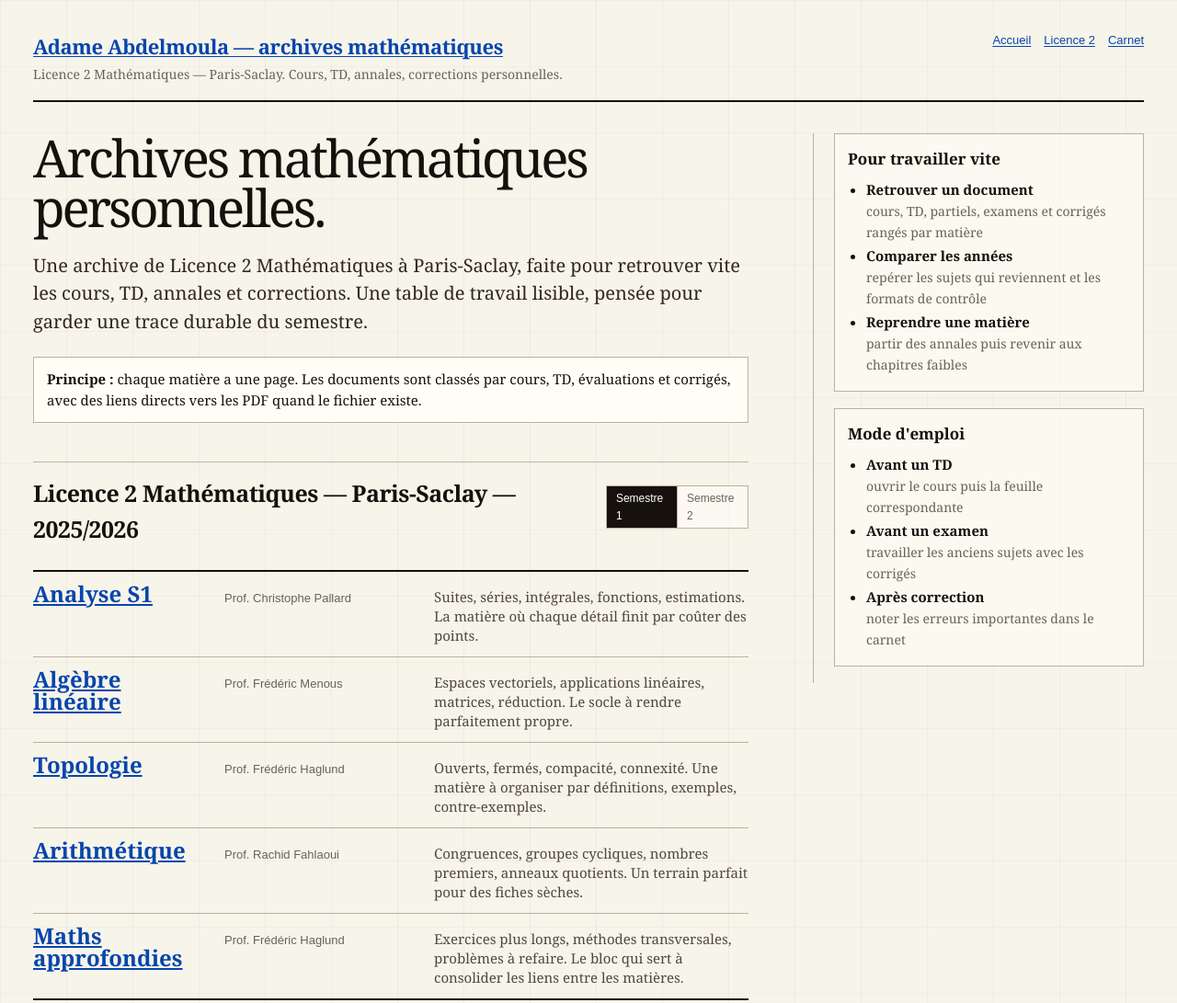
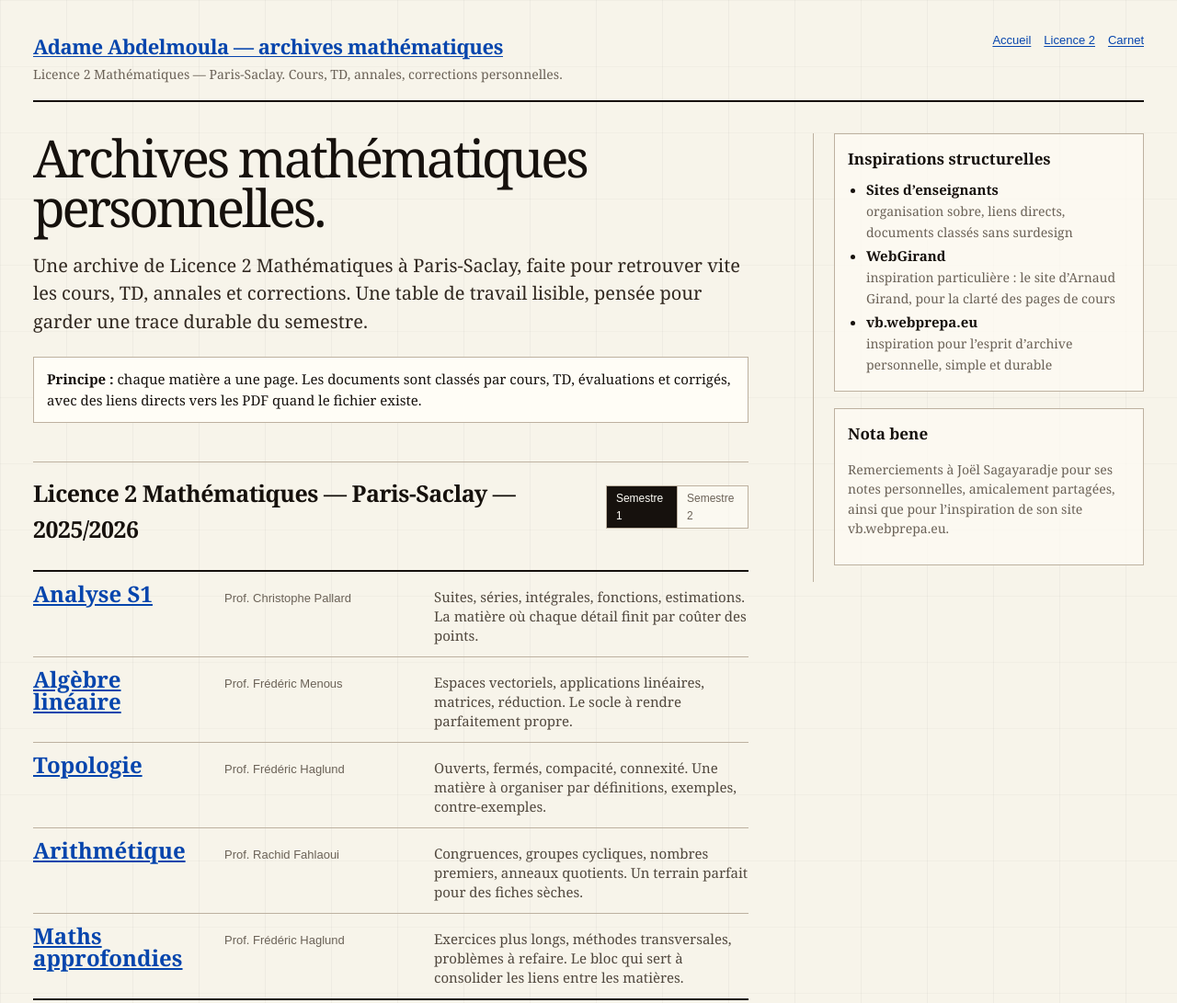
Before and after one commit to Grimm02938/l2-maths, an Astro site: page / in a window 1280 px wide. Shown: the top 1091 px of the page at 92% size. Built offline with nearby package versions, Linux system fonts and the light colour scheme; Astro itself is replaced by a stand-in of ours.

Commit message:
Restore inspiration sidebar with nota bene

```diff
--- a/src/pages/index.astro
+++ b/src/pages/index.astro
@@ -65,21 +65,19 @@ const s2Subjects = subjects.filter((subject) => subject.semester === 'S2' || sub
 
     <aside class="sidebar">
       <div class="box">
-        <h2>Pour travailler vite</h2>
+        <h2>Inspirations structurelles</h2>
         <ul class="compact-list">
-          <li><b>Retrouver un document</b><br /><span class="small">cours, TD, partiels, examens et corrigés rangés par matière</span></li>
-          <li><b>Comparer les années</b><br /><span class="small">repérer les sujets qui reviennent et les formats de contrôle</span></li>
-          <li><b>Reprendre une matière</b><br /><span class="small">partir des annales puis revenir aux chapitres faibles</span></li>
+          <li><b>Sites d’enseignants</b><br /><span class="small">organisation sobre, liens directs, documents classés sans surdesign</span></li>
+          <li><b>WebGirand</b><br /><span class="small">inspiration particulière : le site d’Arnaud Girand, pour la clarté des pages de cours</span></li>
+          <li><b>vb.webprepa.eu</b><br /><span class="small">inspiration pour l’esprit d’archive personnelle, simple et durable</span></li>
         </ul>
       </div>
 
       <div class="box">
-        <h2>Mode d'emploi</h2>
-        <ul class="compact-list">
-          <li><b>Avant un TD</b><br /><span class="small">ouvrir le cours puis la feuille correspondante</span></li>
-          <li><b>Avant un examen</b><br /><span class="small">travailler les anciens sujets avec les corrigés</span></li>
-          <li><b>Après correction</b><br /><span class="small">noter les erreurs importantes dans le carnet</span></li>
-        </ul>
+        <h2>Nota bene</h2>
+        <p class="small">
+          Remerciements à Joël Sagayaradje pour ses notes personnelles, amicalement partagées, ainsi que pour l’inspiration de son site vb.webprepa.eu.
+        </p>
       </div>
     </aside>
   </main>
```
